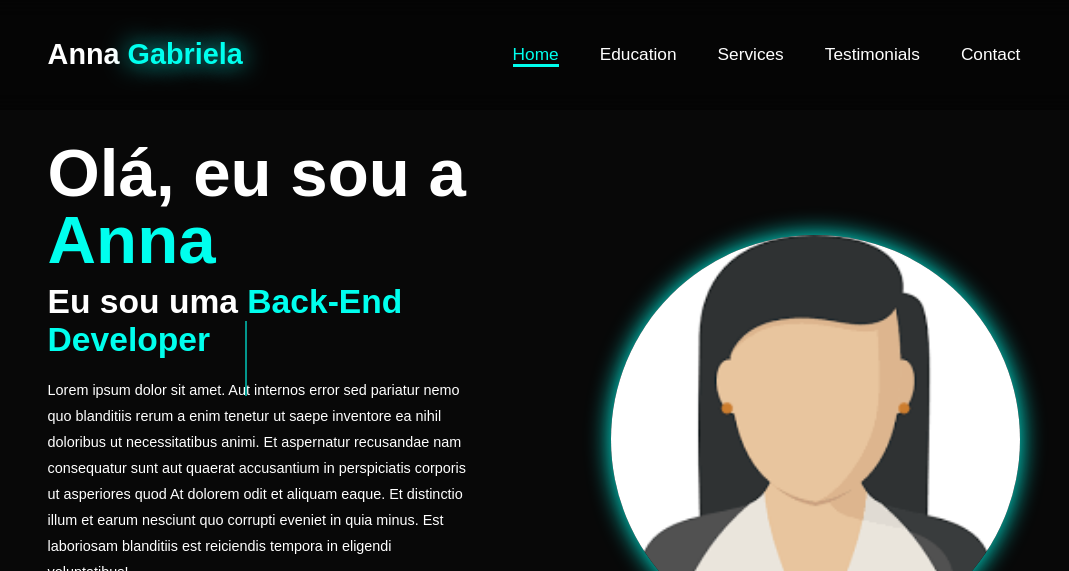
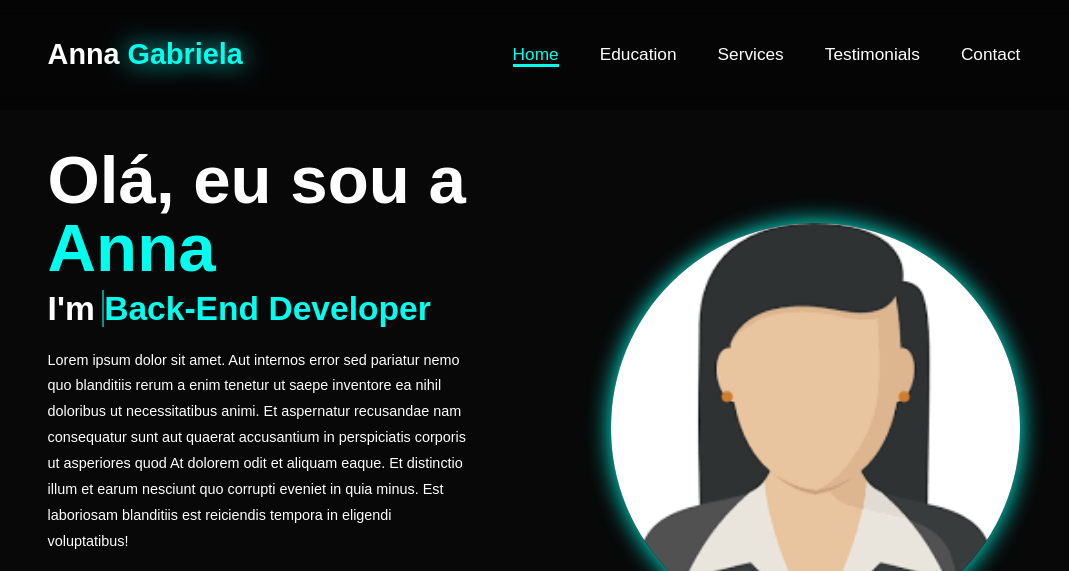
Before and after one commit to annaagabi/modelo-portifolio, a plain HTML site: page index.html in a window 1280 px wide. Shown: the top 571 px of the page, without its empty margins (106-1175 px from the left). Drawn offline with nearby package versions, Linux system fonts and the light colour scheme.

Commit message:
Feat: modelo-incompleto

```diff
--- a/index.html
+++ b/index.html
@@ -30,7 +30,7 @@
     <section class="home" id="home">
         <div class="home-content">
                 <h1>Olá, eu sou a <span>Anna</span></h1>
-                <h3 class="text-animation">Eu sou uma <span></span></h3>
+                <h3 class="text-animation">I'm <span></span></h3>
                 <p>Lorem ipsum dolor sit amet. Aut internos error sed pariatur nemo quo blanditiis rerum a enim tenetur
                     ut
                     saepe inventore ea nihil doloribus ut necessitatibus animi. Et aspernatur recusandae nam consequatur
```
